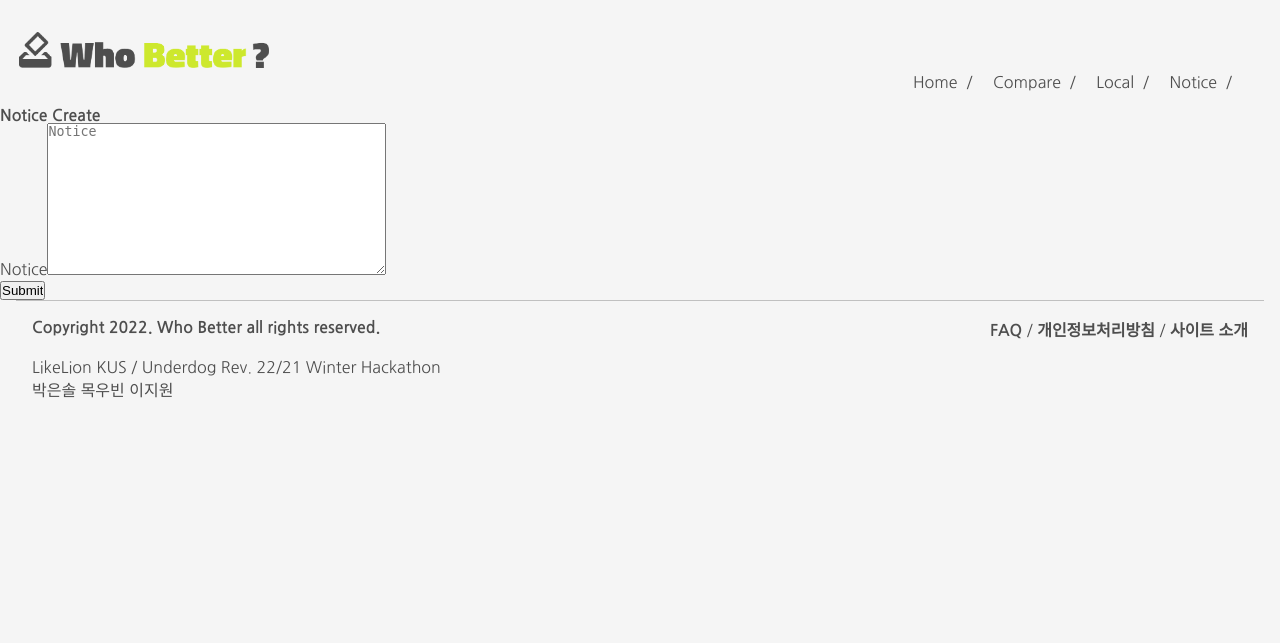
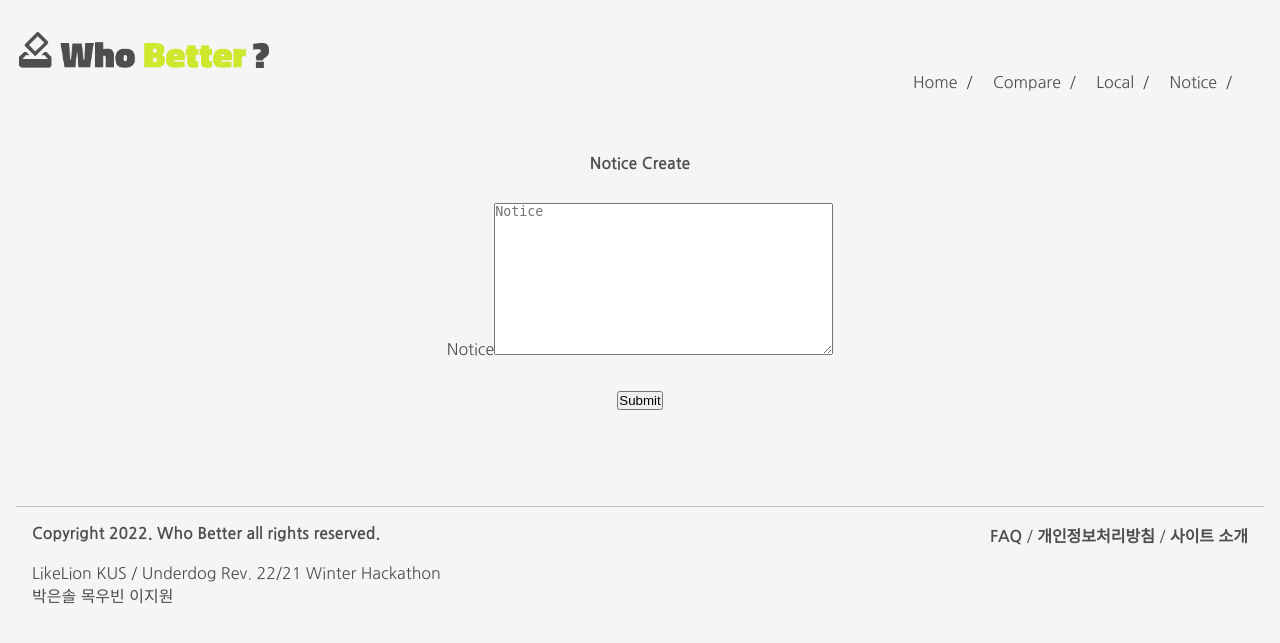
Before and after one commit to ssorn88/whobetter, a Django app: page /notice/create/ in a window 1280 px wide. Shown: the top 643 px of the page. Run offline with Django 4.2, Linux system fonts and the light colour scheme; some libraries are stand-ins or nearby versions.

Commit message:
notice_edit

```diff
--- a/noticeapp/templates/noticeapp/create.html
+++ b/noticeapp/templates/noticeapp/create.html
@@ -4,13 +4,14 @@
 
 {% block content %}
 
-    <div>
-        <h4>Notice Create</h4>
+    <div style="text-align:center; max-width: 500px; margin: 4rem auto">
+        <h4 style="margin:2rem 0;">Notice Create</h4>
 
         <form action="{% url 'noticeapp:create' %}" method="post">
             {% csrf_token %}
             {% bootstrap_form form %}
-            <input type="submit" style="btn btn-dark rounded-pill col-6 mt-3">
+
+            <input type="submit" style="size:500px; margin: 2rem;">
         </form>
     </div>
 
--- a/templates/head.html
+++ b/templates/head.html
@@ -50,4 +50,6 @@
 
     <!---google trends--->
     <script src="/static/js/trend.js"></script>
+
+
 </head>
```
Also changed, not shown: db.sqlite3, 1 other file.
